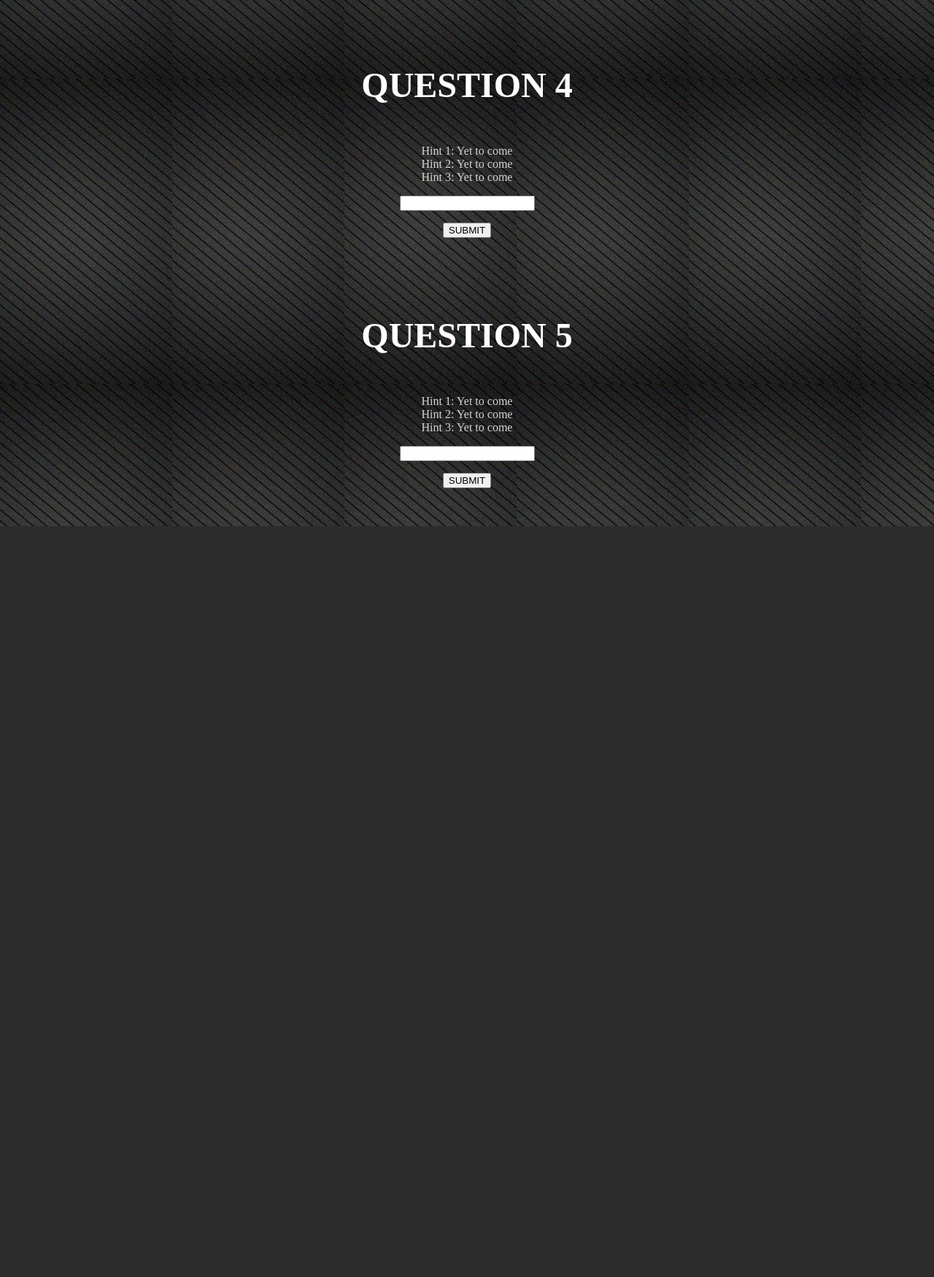
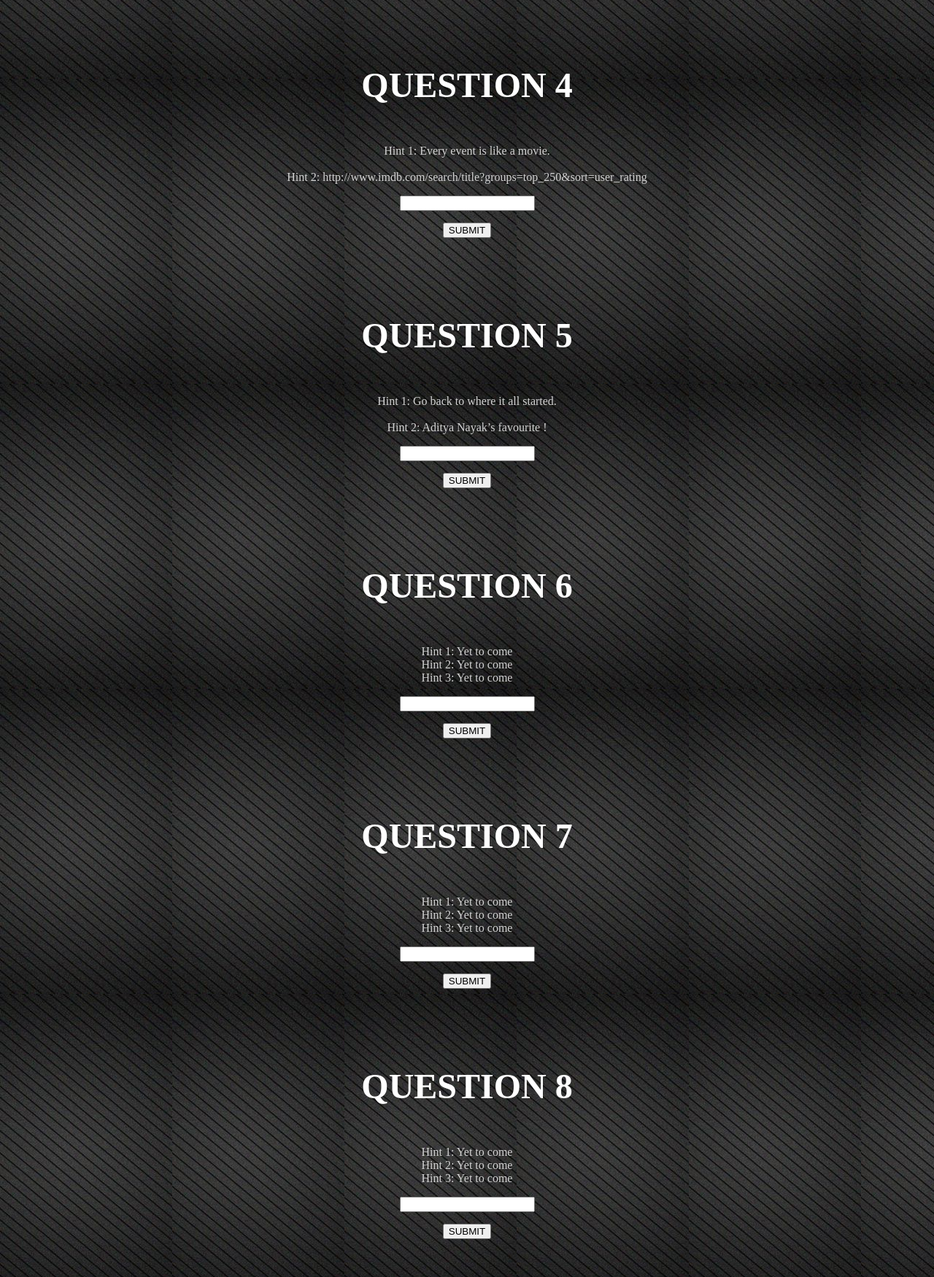
Before and after one commit to sarthak268/Chakravuyha_Website, a Flask app: page /qa in a window 1280 px wide. Shown: the part 1146-2896 px from the top of the page at 73% size. Before the commit the page ends 1867 px from the top, so only its background shows below. Run offline with Flask 2, Linux system fonts and the light colour scheme; a user stored in the database is signed in; some libraries are stand-ins or nearby versions.

Commit message:
ques_visible

```diff
--- a/app.py
+++ b/app.py
@@ -9,12 +9,9 @@ from flask_login import LoginManager, UserMixin, login_user, login_required, log
 import tempfile
 import os.path
 from flask.ext.scss import Scss
-#from passlib.hash import sha256_crypt
-from flask.ext.bcrypt import Bcrypt
 from flask_login import current_user
 #from api import Query
 
-bc = Bcrypt(None)
 app = Flask(__name__)
 app.config['SECRET_KEY'] = 'Thisissupposedtobesecret!'
 #app.config['SQLALCHEMY_DATABASE_URI'] = 'sqlite:////database.db'
@@ -113,8 +110,8 @@ def qa():
 			b = 'sha256$xaL6YZBn$f69a2e4bf44292f7b8fec7838eb86f47ce6199474afae260b3101a5701be24cc'
 			a2 = 'sha256$sfDpsQzW$eeb7eaea54bb73ec9ebca295e3144e4bcbf4bb8cf0ed94677be42a8a35e4abb4'
 			a3 = 'sha256$zuYDaceG$7d5eb73c31314b493b868c09771fb6406c23c2db77b8024cd4e55b988df2c081'
-			a4 = 'sha256$jUlSRWgz$a37547990a573f228c94351a74362ef9b349b9cb6d2d22482ed82c087192061f'
-			a5 = 'sha256$5Wq4yj45$9e8703689f1a6ec208f8230bae4f2d730eca05313e40bd113c6b6edb2c104bb0'
+			a4 = 'sha256$5Wq4yj45$9e8703689f1a6ec208f8230bae4f2d730eca05313e40bd113c6b6edb2c104bb0'
+			a5 = 'sha256$dM978nMh$09cad5e25e49c3df3ee216ffd43157686b9f0eb0567e2f654a37225e100fc14d'
 
 			if request.form.get('1'):
 				user = User.query.filter_by(username=current_user.username)
--- a/templates/ques_ans.html
+++ b/templates/ques_ans.html
@@ -167,11 +167,9 @@
 	  <br><br><br>
 	  <b><font color="white" size="20px">QUESTION 4</font></b>
 	  <br><br><br><br>
-	    <a><font color="#D3D3D3">Hint 1: Yet to come</font></a>
-	    <br>
-	    <a><font color="#D3D3D3">Hint 2: Yet to come</font></a>
-	    <br>
-	    <a><font color="#D3D3D3">Hint 3: Yet to come</font></a>
+	    <a><font color="#D3D3D3">Hint 1: Every event is like a movie.</font></a>
+	    <br><br>
+	    <a><font color="#D3D3D3">Hint 2: http://www.imdb.com/search/title?groups=top_250&sort=user_rating</font></a>
 
 		<form action = "" method = "POST">
          <p><input type = "text" name = "answer" id="text" /></p>
@@ -187,11 +185,9 @@
 	  <br><br><br>
 	  <b><font color="white" size="20px">QUESTION 5</font></b>
 	  <br><br><br><br>
-	    <a><font color="#D3D3D3">Hint 1: Yet to come</font></a>
-	    <br>
-	    <a><font color="#D3D3D3">Hint 2: Yet to come</font></a>
-	    <br>
-	    <a><font color="#D3D3D3">Hint 3: Yet to come</font></a>
+	    <a><font color="#D3D3D3">Hint 1: Go back to where it all started.</font></a>
+	    <br><br>
+	    <a><font color="#D3D3D3">Hint 2: Aditya Nayak’s favourite !</font></a>
 
 		<form action = "" method = "POST">
          <p><input type = "text" name = "answer" id="text" /></p>
@@ -202,7 +198,7 @@
 	<br><br>
 	</div>
 
-	<!--div id="f6">
+	<div id="f6">
 	  <center>
 	  <br><br><br>
 	  <b><font color="white" size="20px">QUESTION 6</font></b>
@@ -262,7 +258,7 @@
 	<br><br>
 	</div>
 
-		<div id="f9">
+	<!--div id="f9">
 	  <center>
 	  <br><br><br>
 	  <b><font color="white" size="20px">QUESTION 9</font></b>
```
Also changed, not shown: database.db.
